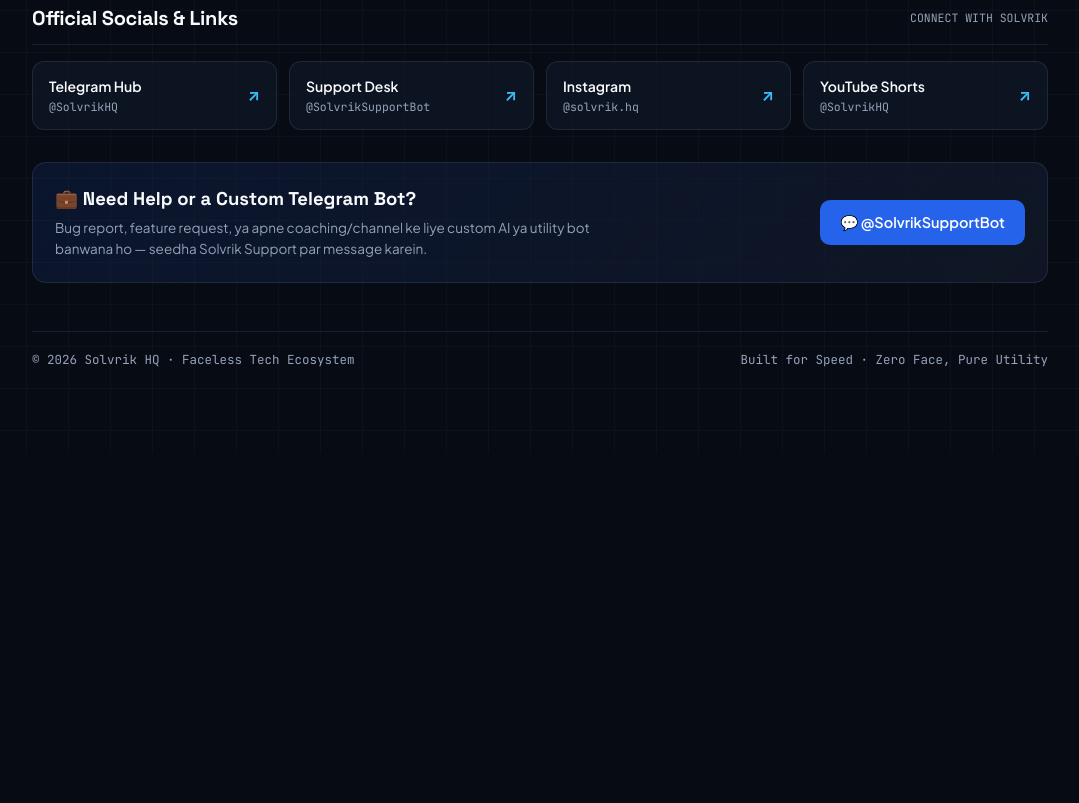
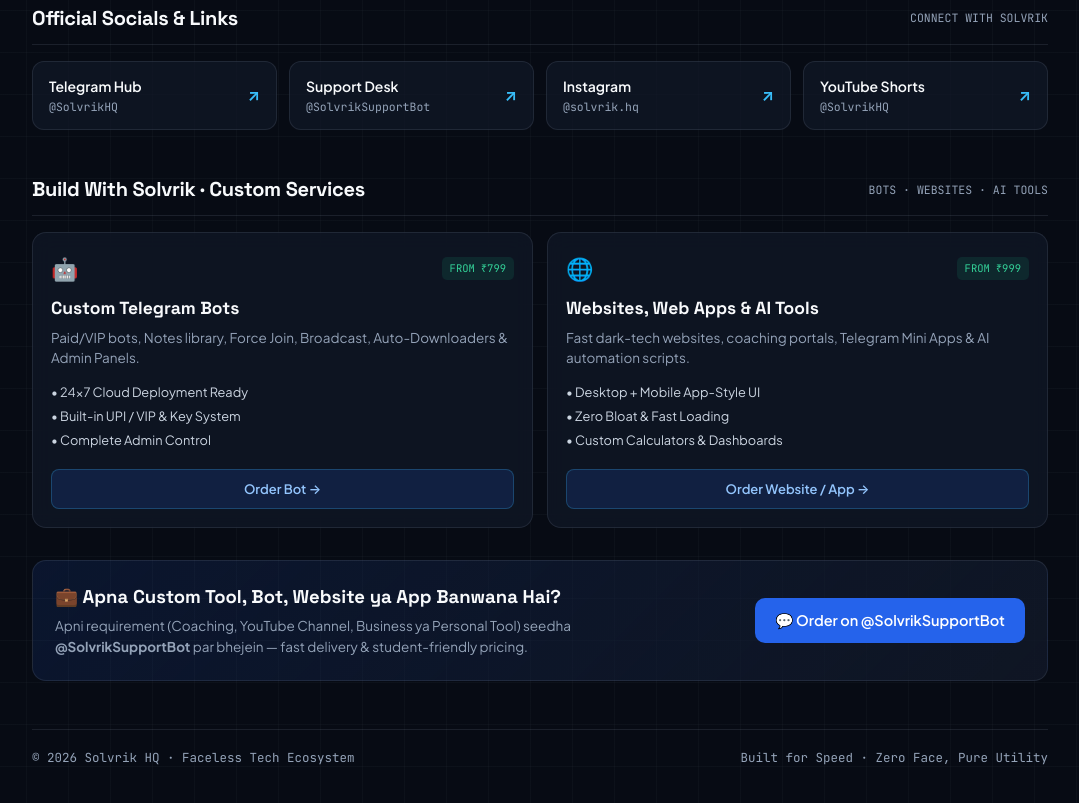
Before and after one commit to solvrikhq/solvrikhq.github.io, a plain HTML site: page index.html in a window 1280 px wide. Shown: the part 1292-2095 px from the top of the page, without its empty margins (100-1179 px from the left). Before the commit the page ends 1745 px from the top, so only its background shows below. Drawn offline with Linux system fonts and the light colour scheme.

Commit message:
Add files via upload

```diff
--- a/index.html
+++ b/index.html
@@ -502,14 +502,20 @@
   </div>
   <section id="social-grid" class="grid-4"></section>
 
-  <section id="custom" class="support-banner">
+  <div id="custom" class="sec-head">
+    <h2>Build With Solvrik · Custom Services</h2>
+    <span>BOTS · WEBSITES · AI TOOLS</span>
+  </div>
+  <section id="services-grid" class="grid-2"></section>
+
+  <section class="support-banner">
     <div>
-      <h3>💼 Need Help or a Custom Telegram Bot?</h3>
+      <h3>💼 Apna Custom Tool, Bot, Website ya App Banwana Hai?</h3>
       <p>
-        Bug report, feature request, ya apne coaching/channel ke liye custom AI ya utility bot banwana ho — seedha Solvrik Support par message karein.
+        Apni requirement (Coaching, YouTube Channel, Business ya Personal Tool) seedha <strong>@SolvrikSupportBot</strong> par bhejein — fast delivery &amp; student-friendly pricing.
       </p>
     </div>
-    <a href="https://t.me/SolvrikSupportBot" target="_blank" rel="noopener" class="btn-primary">💬 @SolvrikSupportBot</a>
+    <a href="https://t.me/SolvrikSupportBot" target="_blank" rel="noopener" class="btn-primary">💬 Order on @SolvrikSupportBot</a>
   </section>
 
   <footer>
@@ -582,6 +588,26 @@ const SITE_CONFIG = {
       foot: "🔒 Private personal system — custom builds on request"
     }
   ],
+  services: [
+    {
+      icon: "🤖",
+      tag: "FROM ₹799",
+      name: "Custom Telegram Bots",
+      desc: "Paid/VIP bots, Notes library, Force Join, Broadcast, Auto-Downloaders &amp; Admin Panels.",
+      bullets: ["• 24×7 Cloud Deployment Ready", "• Built-in UPI / VIP &amp; Key System", "• Complete Admin Control"],
+      url: "https://t.me/SolvrikSupportBot",
+      btn: "Order Bot →"
+    },
+    {
+      icon: "🌐",
+      tag: "FROM ₹999",
+      name: "Websites, Web Apps &amp; AI Tools",
+      desc: "Fast dark-tech websites, coaching portals, Telegram Mini Apps &amp; AI automation scripts.",
+      bullets: ["• Desktop + Mobile App-Style UI", "• Zero Bloat &amp; Fast Loading", "• Custom Calculators &amp; Dashboards"],
+      url: "https://t.me/SolvrikSupportBot",
+      btn: "Order Website / App →"
+    }
+  ],
   socials: [
     { name: "Telegram Hub", handle: "@SolvrikHQ", url: "https://t.me/SolvrikHQ" },
     { name: "Support Desk", handle: "@SolvrikSupportBot", url: "https://t.me/SolvrikSupportBot" },
@@ -622,6 +648,18 @@ const SITE_CONFIG = {
     </article>
   `).join("");
 
+  document.getElementById("services-grid").innerHTML = SITE_CONFIG.services.map(sv => `
+    <article class="card">
+      <div>
+        <div class="card-top"><span class="card-ico">${sv.icon}</span><span class="pill">${sv.tag}</span></div>
+        <h3>${sv.name}</h3>
+        <p>${sv.desc}</p>
+        <ul>${sv.bullets.map(x => `<li>${x}</li>`).join("")}</ul>
+      </div>
+      <a href="${sv.url}" target="_blank" rel="noopener" class="card-btn">${sv.btn}</a>
+    </article>
+  `).join("");
+
   document.getElementById("social-grid").innerHTML = SITE_CONFIG.socials.map(s => `
     <a href="${s.url}" target="_blank" rel="noopener" class="soc-tile">
       <div class="soc-left"><strong>${s.name}</strong><span>${s.handle}</span></div>
```
